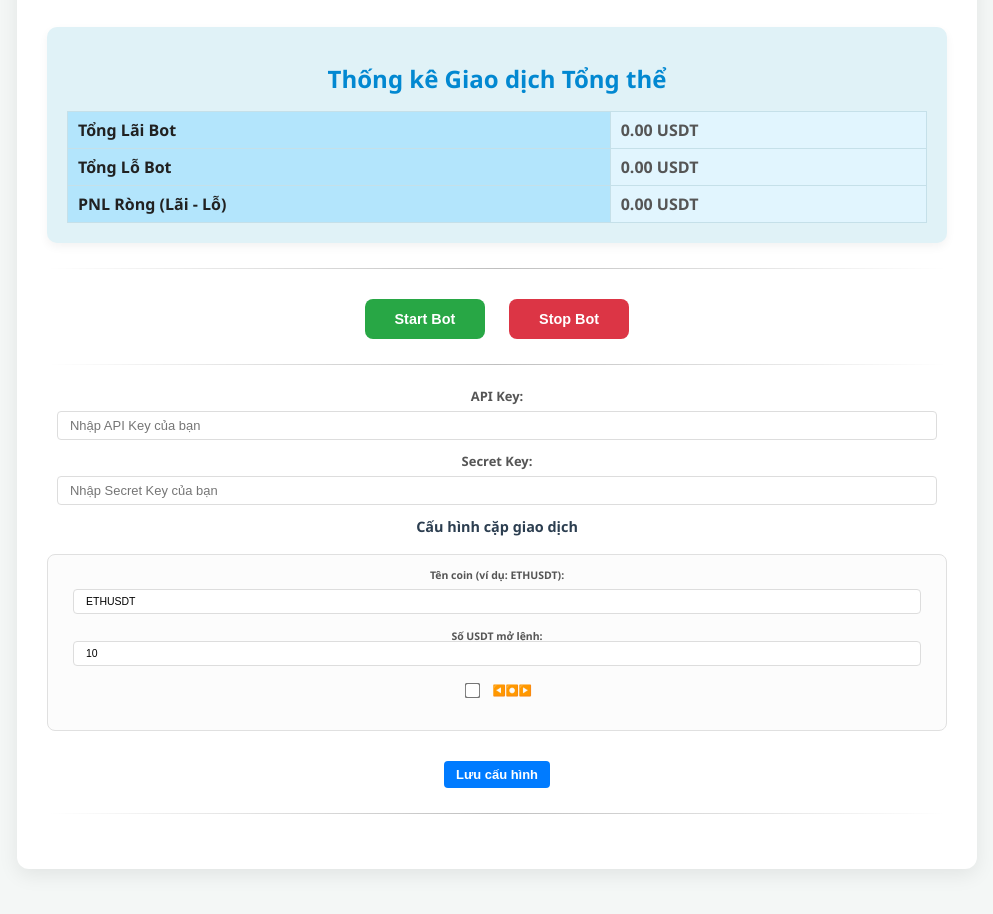
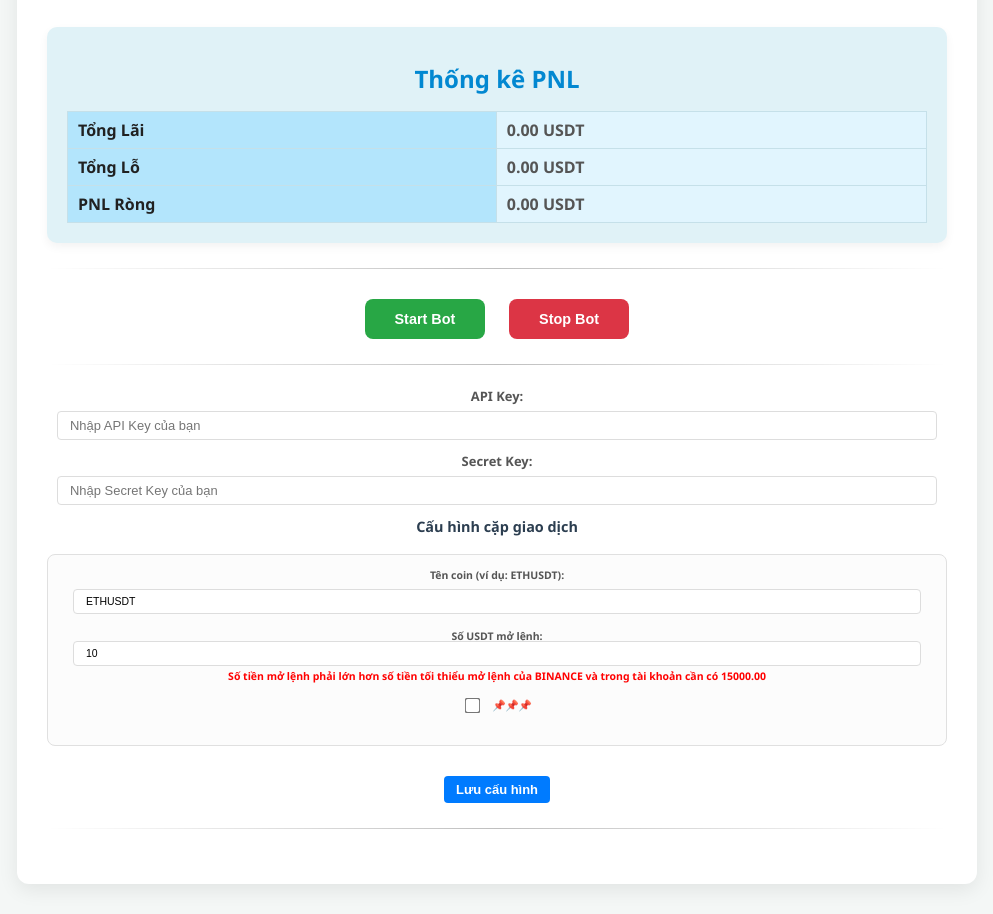
Before and after one commit to Tacke300/fund, a website: page bingx/index.html in a window 1280 px wide. Shown: the part 181-1095 px from the top of the page, without its empty margins (143-1136 px from the left). Drawn offline with Linux system fonts and the light colour scheme; no server answers.

Commit message:
Update index.html

```diff
--- a/bingx/index.html
+++ b/bingx/index.html
@@ -228,28 +228,35 @@
             height: 150px !important; /* Adjust log box height */
             padding: 7px !important;
         }
+        .min-amount-display {
+            color: red;
+            font-weight: bold;
+            margin-top: 5px; /* Add some spacing */
+            display: block; /* Ensure it takes its own line */
+        }
     </style>
 </head>
 <body>
     <div class="container">
-        <h1>Đang lỗi k chạy bot!!! </h1>
+        <h1>Futu - 1235</h1>
         <div class="status-box" id="botStatus">
             Đang tải trạng thái...
         </div>
 
         <div class="trading-stats">
-            <h2>Thống kê Giao dịch Tổng thể</h2>
+            <h2>Thống kê PNL
+           </h2>
             <table>
                 <tr>
-                    <th>Tổng Lãi Bot</th>
+                    <th>Tổng Lãi</th>
                     <td id="totalProfitValue" class="neutral">0.00 USDT</td>
                 </tr>
                 <tr>
-                    <th>Tổng Lỗ Bot</th>
+                    <th>Tổng Lỗ</th>
                     <td id="totalLossValue" class="neutral">0.00 USDT</td>
                 </tr>
                 <tr>
-                    <th>PNL Ròng (Lãi - Lỗ)</th>
+                    <th>PNL Ròng</th>
                     <td id="netPnlValue" class="neutral">0.00 USDT</td>
                 </tr>
             </table>
@@ -335,15 +342,37 @@
                 <div class="form-group">
                     <label class="checkbox-label">Số USDT mở lệnh:</label>
                     <input type="number" class="initialAmount" value="${initialAmount}" min="0.01" step="0.01">
+                    <span class="min-amount-display" id="minAmountDisplay"></span>
                 </div>
                 <div class="form-group">
                     <input type="checkbox" class="applyDoubleStrategy" ${applyDoubleStrategy ? 'checked' : ''}>
                     <label class="checkbox-label">
-                         ◀️⏺️▶️
+                         📌📌📌
                     </label>
                 </div>
             `;
             coinConfigContainer.appendChild(div);
+
+            // Add event listener for the initialAmount input
+            const initialAmountInput = div.querySelector('.initialAmount');
+            const minAmountDisplay = div.querySelector('#minAmountDisplay');
+            initialAmountInput.addEventListener('input', () => {
+                const value = parseFloat(initialAmountInput.value);
+                if (!isNaN(value)) {
+                    const result = value * 1500;
+                    minAmountDisplay.textContent = `Số tiền mở lệnh phải lớn hơn số tiền tối thiểu mở lệnh của binance và trong tài khoản cần có ${result.toFixed(2)}.`;
+                } else {
+                    minAmountDisplay.textContent = '';
+                }
+            });
+            // Trigger calculation on load if there's an initial amount
+            if (initialAmountInput.value) {
+                const value = parseFloat(initialAmountInput.value);
+                if (!isNaN(value)) {
+                    const result = value * 1500;
+                    minAmountDisplay.textContent = `Số tiền mở lệnh phải lớn hơn số tiền tối thiểu mở lệnh của BINANCE và trong tài khoản cần có ${result.toFixed(2)}`;
+                }
+            }
         }
 
         // Tải cấu hình đã lưu (nếu có) khi trang load
```
